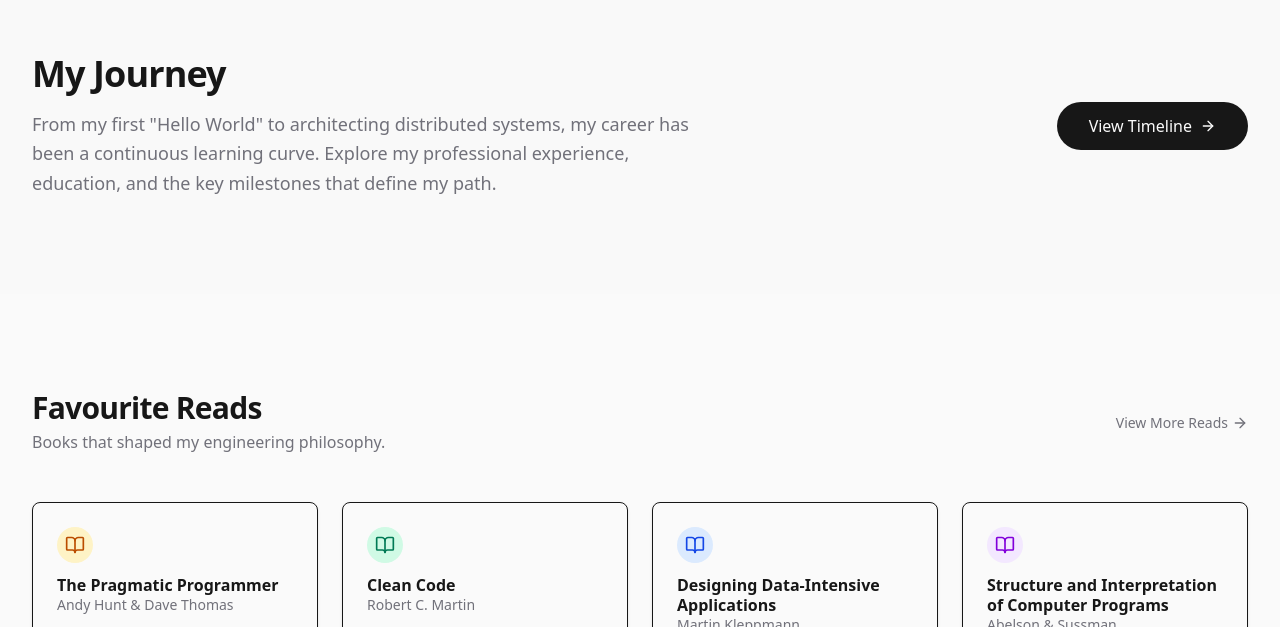
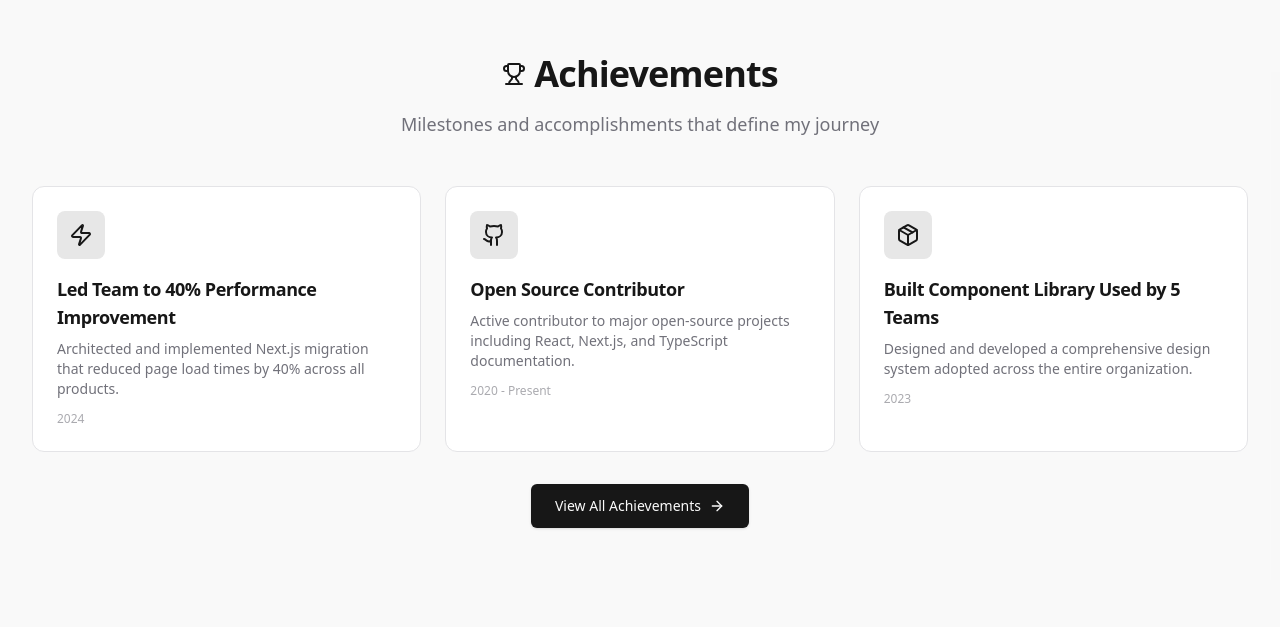
Before and after one commit to nileshyadavme/Portfolio, a Next.js app: page / in a window 1280 px wide. Shown: the part 1453-2080 px from the top of the page. Built offline with nearby package versions, Linux system fonts and the light colour scheme.

Commit message:
feat: Add achievements section to the about page and a preview component to the home page with new achievement data.

```diff
--- a/src/app/about/page.tsx
+++ b/src/app/about/page.tsx
@@ -2,6 +2,9 @@
 
 import { motion } from "framer-motion";
 import { cn } from "@/lib/utils";
+import { ACHIEVEMENTS } from "@/lib/data";
+import * as Icons from "lucide-react";
+import { Trophy } from "lucide-react";
 
 export default function AboutPage() {
     return (
@@ -54,6 +57,66 @@ export default function AboutPage() {
                         </div>
                     </div>
                 </motion.div>
+
+                {/* Achievements Section */}
+                <motion.div
+                    id="achievements"
+                    initial={{ opacity: 0, y: 20 }}
+                    whileInView={{ opacity: 1, y: 0 }}
+                    viewport={{ once: true }}
+                    transition={{ duration: 0.5, delay: 0.2 }}
+                    className="mt-24"
+                >
+                    <div className="mb-12 text-center">
+                        <div className="inline-flex items-center gap-2 mb-4">
+                            <Trophy className="h-6 w-6 text-primary" />
+                            <h2 className="text-3xl font-bold tracking-tight md:text-4xl">Achievements</h2>
+                        </div>
+                        <p className="text-muted-foreground max-w-2xl mx-auto text-lg">
+                            Key milestones and accomplishments throughout my career
+                        </p>
+                    </div>
+
+                    <div className="grid gap-6 md:grid-cols-2 lg:grid-cols-3">
+                        {ACHIEVEMENTS.map((achievement, index) => {
+                            const IconComponent = (Icons as any)[achievement.icon] || Trophy;
+
+                            return (
+                                <motion.div
+                                    key={achievement.id}
+                                    initial={{ opacity: 0, y: 20 }}
+                                    whileInView={{ opacity: 1, y: 0 }}
+                                    viewport={{ once: true }}
+                                    transition={{ duration: 0.5, delay: index * 0.1 }}
+                                    className="group relative overflow-hidden rounded-xl border border-border bg-card p-6 transition-all hover:shadow-lg dark:hover:shadow-primary/5"
+                                >
+                                    <div className="mb-4 inline-flex rounded-lg bg-primary/10 p-3 text-primary">
+                                        <IconComponent className="h-6 w-6" />
+                                    </div>
+                                    <div className="mb-2 flex items-start justify-between gap-2">
+                                        <h3 className="text-lg font-semibold tracking-tight">
+                                            {achievement.title}
+                                        </h3>
+                                    </div>
+                                    <p className="text-sm text-muted-foreground mb-3">
+                                        {achievement.description}
+                                    </p>
+                                    <div className="flex items-center justify-between text-xs">
+                                        {achievement.date && (
+                                            <span className="text-muted-foreground/60">{achievement.date}</span>
+                                        )}
+                                        <span className="rounded-full bg-primary/10 px-2 py-1 text-primary font-medium">
+                                            {achievement.category}
+                                        </span>
+                                    </div>
+
+                                    {/* Hover gradient effect */}
+                                    <div className="absolute inset-0 -z-10 bg-gradient-to-br from-primary/5 via-transparent to-transparent opacity-0 transition-opacity duration-500 group-hover:opacity-100" />
+                                </motion.div>
+                            );
+                        })}
+                    </div>
+                </motion.div>
             </div>
         </div>
     );
--- a/src/app/page.tsx
+++ b/src/app/page.tsx
@@ -4,12 +4,14 @@ import { Timeline } from "@/components/home/timeline";
 import { Reads } from "@/components/home/reads";
 import { Contact } from "@/components/home/contact";
 import { ResumeSection } from "@/components/home/resume-section";
+import { AchievementsPreview } from "@/components/home/achievements-preview";
 
 export default function Home() {
   return (
     <>
       <Hero />
       <Projects />
+      <AchievementsPreview />
       <Timeline />
       <Reads />
       <Contact />
--- /dev/null
+++ b/src/components/home/achievements-preview.tsx
@@ -0,0 +1,83 @@
+"use client";
+
+import { motion } from "framer-motion";
+import { ACHIEVEMENTS } from "@/lib/data";
+import { Trophy, ArrowRight } from "lucide-react";
+import Link from "next/link";
+import * as Icons from "lucide-react";
+
+export function AchievementsPreview() {
+    // Show only first 3 achievements
+    const previewAchievements = ACHIEVEMENTS.slice(0, 3);
+
+    return (
+        <section className="py-24 bg-muted/30">
+            <div className="container mx-auto max-w-screen-xl px-4 md:px-8">
+                <div className="mb-12 text-center">
+                    <motion.div
+                        initial={{ opacity: 0, y: 20 }}
+                        whileInView={{ opacity: 1, y: 0 }}
+                        viewport={{ once: true }}
+                        transition={{ duration: 0.5 }}
+                    >
+                        <div className="inline-flex items-center gap-2 mb-4">
+                            <Trophy className="h-6 w-6 text-primary" />
+                            <h2 className="text-3xl font-bold tracking-tight md:text-4xl">Achievements</h2>
+                        </div>
+                        <p className="text-muted-foreground max-w-2xl mx-auto text-lg">
+                            Milestones and accomplishments that define my journey
+                        </p>
+                    </motion.div>
+                </div>
+
+                <div className="grid gap-6 md:grid-cols-3 mb-8">
+                    {previewAchievements.map((achievement, index) => {
+                        const IconComponent = (Icons as any)[achievement.icon] || Trophy;
+
+                        return (
+                            <motion.div
+                                key={achievement.id}
+                                initial={{ opacity: 0, y: 20 }}
+                                whileInView={{ opacity: 1, y: 0 }}
+                                viewport={{ once: true }}
+                                transition={{ duration: 0.5, delay: index * 0.1 }}
+                                className="group relative overflow-hidden rounded-xl border border-border bg-card p-6 transition-all hover:shadow-lg dark:hover:shadow-primary/5"
+                            >
+                                <div className="mb-4 inline-flex rounded-lg bg-primary/10 p-3 text-primary">
+                                    <IconComponent className="h-6 w-6" />
+                                </div>
+                                <h3 className="mb-2 text-lg font-semibold tracking-tight">
+                                    {achievement.title}
+                                </h3>
+                                <p className="text-sm text-muted-foreground mb-3">
+                                    {achievement.description}
+                                </p>
+                                {achievement.date && (
+                                    <p className="text-xs text-muted-foreground/60">
+                                        {achievement.date}
+                                    </p>
+                                )}
+                            </motion.div>
+                        );
+                    })}
+                </div>
+
+                <motion.div
+                    initial={{ opacity: 0 }}
+                    whileInView={{ opacity: 1 }}
+                    viewport={{ once: true }}
+                    transition={{ duration: 0.5, delay: 0.3 }}
+                    className="text-center"
+                >
+                    <Link
+                        href="/about#achievements"
+                        className="inline-flex items-center gap-2 rounded-md bg-primary px-6 py-3 text-sm font-medium text-primary-foreground shadow transition-colors hover:bg-primary/90"
+                    >
+                        View All Achievements
+                        <ArrowRight className="h-4 w-4" />
+                    </Link>
+                </motion.div>
+            </div>
+        </section>
+    );
+}
--- a/src/lib/data.ts
+++ b/src/lib/data.ts
@@ -7,6 +7,66 @@ export interface Project {
     github?: string;
     image?: string;
 }
+
+export interface Achievement {
+    id: string;
+    title: string;
+    description: string;
+    icon: string; // lucide icon name
+    date?: string;
+    category: string;
+}
+
+export const ACHIEVEMENTS: Achievement[] = [
+    {
+        id: "1",
+        title: "Led Team to 40% Performance Improvement",
+        description: "Architected and implemented Next.js migration that reduced page load times by 40% across all products.",
+        icon: "Zap",
+        date: "2024",
+        category: "Leadership",
+    },
+    {
+        id: "2",
+        title: "Open Source Contributor",
+        description: "Active contributor to major open-source projects including React, Next.js, and TypeScript documentation.",
+        icon: "Github",
+        date: "2020 - Present",
+        category: "Community",
+    },
+    {
+        id: "3",
+        title: "Built Component Library Used by 5 Teams",
+        description: "Designed and developed a comprehensive design system adopted across the entire organization.",
+        icon: "Package",
+        date: "2023",
+        category: "Innovation",
+    },
+    {
+        id: "4",
+        title: "Mentored 10+ Junior Developers",
+        description: "Established mentorship program that helped junior engineers advance their careers and technical skills.",
+        icon: "Users",
+        date: "2021 - Present",
+        category: "Mentorship",
+    },
+    {
+        id: "5",
+        title: "Reduced CI/CD Pipeline Time by 50%",
+        description: "Optimized build and deployment processes, saving the team hundreds of hours annually.",
+        icon: "Gauge",
+        date: "2023",
+        category: "DevOps",
+    },
+    {
+        id: "6",
+        title: "Speaker at Tech Conferences",
+        description: "Presented talks on modern web architecture at ReactConf and Next.js Conf.",
+        icon: "Mic",
+        date: "2022 - 2024",
+        category: "Speaking",
+    },
+];
 
 export const PROJECTS: Project[] = [
     {
```
